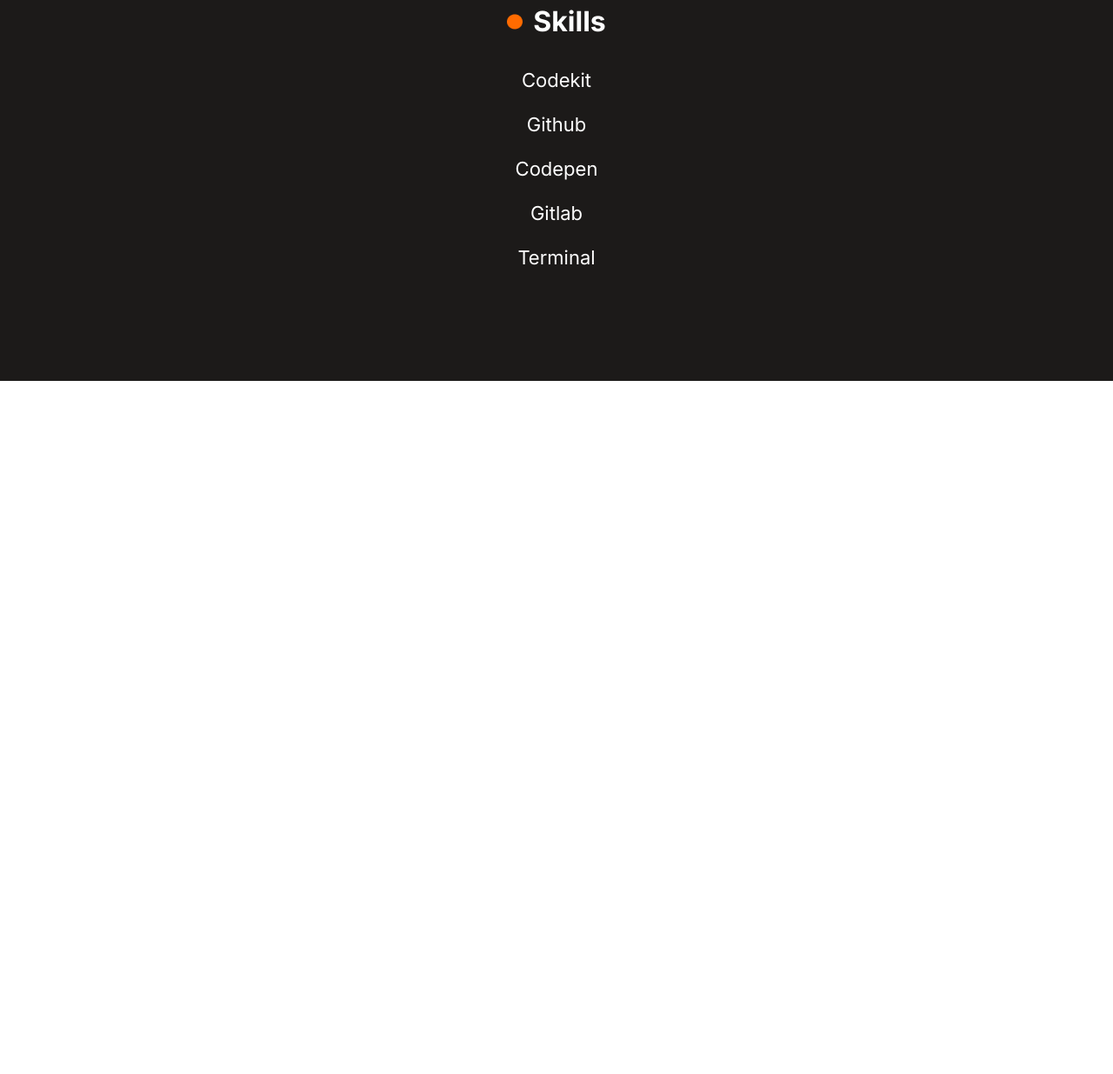
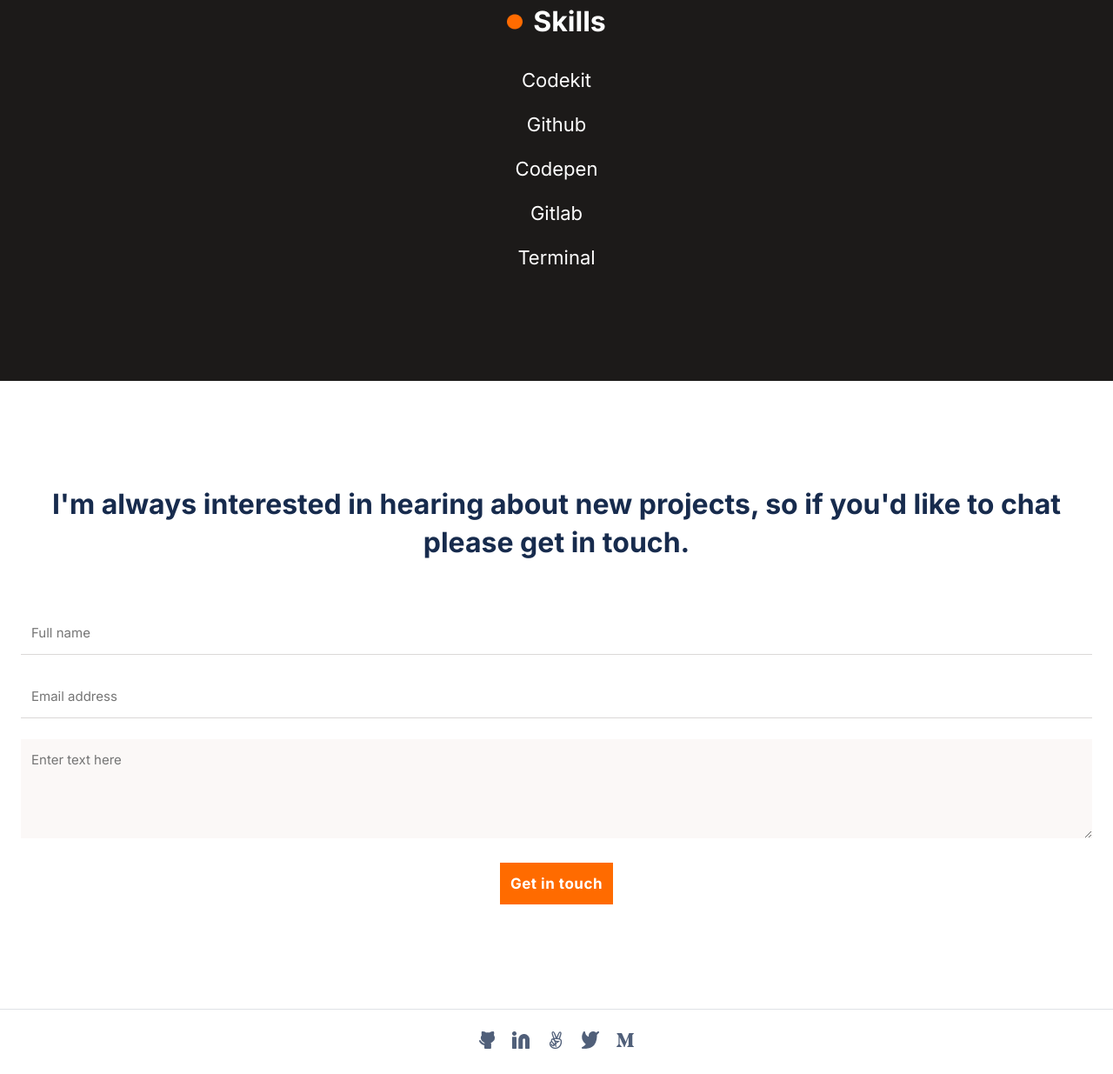
Before and after one commit to willy836/Portfolio-App, a website: page index.html in a window 1280 px wide. Shown: the part 5281-6516 px from the top of the page at 87% size. Before the commit the page ends 5719 px from the top, so only its background shows below. Drawn offline with Linux system fonts and the light colour scheme.

Commit message:
Add contact section

```diff
--- a/index.html
+++ b/index.html
@@ -329,6 +329,42 @@
             </ul>
         </div>
     </section>
+    <section class="contact container">
+        <div class="contact-me">
+            <div class="contact-text">
+                <p>
+                    I'm always interested in hearing about new projects,
+                    so if you'd like to chat please get in touch.
+                </p>
+            </div>
+            <div class="contact-form">
+                <form action="https://formspree.io/f/mjvzkdov" method="post">
+                    <div>
+                        <label for="name">Name</label>
+                        <input type="text" name="name" maxlength="30" placeholder="Full name" required>
+                    </div>
+                    <div>
+                        <label for="email">Email</label>
+                        <input type="email" name="email" placeholder="Email address" required>
+                    </div>
+                    <div>
+                        <textarea name="message" maxlength="500" placeholder="Enter text here" required></textarea>
+                    </div>
+                    <div class="contact-button">
+                        <button type="submit" class="contact-btn ">Get in touch</button>
+                    </div>
+                </form>
+            </div>
+        </div>
+        <hr class="contact-hr">
+        <ul>
+            <li><a href=""><img src="images/contact/github-contact.png" alt="github"></a></li>
+            <li><a href=""><img src="images/contact/linkedin-contact.png" alt="linkedin"></a></li>
+            <li><a href=""><img src="images/contact/angelist-contact.png" alt="angelist"></a></li>
+            <li><a href=""><img src="images/contact/twitter-contact.png" alt="twitter"></a></li>
+            <li><a href=""><img src="images/contact/M-contact.png" alt="M"></a></li>
+        </ul>
+    </section>
 
 </body>
 </html>
--- a/style.css
+++ b/style.css
@@ -439,3 +439,113 @@
   text-align: center;
   gap: 8px;
 }
+
+/* -------------Contact Section------------- */
+
+.contact {
+  display: flex;
+  flex-direction: column;
+}
+
+.contact-me {
+  padding: 120px 0;
+  display: flex;
+  flex-direction: column;
+  gap: 58px;
+}
+
+.contact .contact-text {
+  font-family: 'Inter', sans-serif;
+  font-style: normal;
+  font-weight: 700;
+  font-size: 32px;
+  line-height: 44px;
+  color: #172b4d;
+  text-align: center;
+  padding: 0 24px;
+
+}
+
+.contact .contact-form {
+  margin: 0 24px;
+}
+
+.contact form {
+  display: flex;
+  flex-direction: column;
+  gap: 24px;
+
+
+}
+
+.contact label {
+  display: none;
+}
+
+.contact input,
+.contact textarea {
+  width: 100%;
+  font-family: 'Inter', sans-serif;
+  font-style: normal;
+  font-weight: 400;
+  font-size: 15px;
+  line-height: 24px;
+  padding: 12px;
+  border: 0;
+  outline: 0;
+  border-bottom: 1px solid #dbd8d7;
+}
+
+.contact textarea {
+  background: #fbf8f7;
+  min-height: 114px;
+  border: 0;
+}
+
+.contact .contact-btn {
+  font-family: 'Inter', sans-serif;
+  font-style: normal;
+  font-weight: 700;
+  font-size: 17px;
+  line-height: 24px;
+  letter-spacing: 0.03em;
+  background: #ff6b00;
+  color: #fff;
+  cursor: pointer;
+  padding: 12px;
+  border: 0;
+}
+
+.contact .contact-btn:hover {
+  background: #fff5e1;
+  color: #f55800;
+}
+
+.contact .contact-btn:active {
+  background: #e05304;
+  color: #f4f1f0;
+}
+
+.contact .contact-btn:disabled {
+  background: #f4f1f0;
+  color: #5b5957;
+}
+
+.contact .contact-button {
+  text-align: center;
+}
+
+
+.contact-hr {
+  border: none;
+  height: 1px;
+  background: #dfe1e6;
+}
+
+.contact ul {
+  display: flex;
+  justify-content: center;
+  align-items: center;
+  padding: 25px 0;
+  gap: 20px;
+}
```
Also changed, not shown: images/contact/M-contact.png (added), images/contact/angelist-contact.png (added), images/contact/github-contact.png (added), images/contact/linkedin-contact.png (added), images/contact/twitter-contact.png (added).
